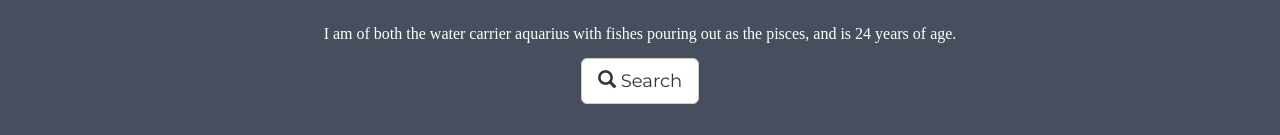
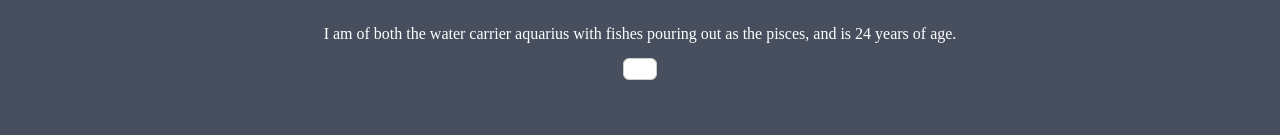
Before and after one commit to kayleahJ218/kw-portfolio, an Angular app: page / in a window 1280 px wide. Shown: the part 817-952 px from the top of the page. Built offline with nearby package versions, Linux system fonts and the light colour scheme.

Commit message:
1 file modified

```diff
--- a/src/app/app.component.html
+++ b/src/app/app.component.html
@@ -86,7 +86,7 @@
   <h3 class="margin">What Am I?</h3>
   <p>I am of both the water carrier aquarius with fishes pouring out as the pisces, and is 24 years of age.</p>
   <a href="#" class="btn btn-default btn-lg">
-    <span class="glyphicon glyphicon-search"></span> Search
+
   </a>
 </div>
 
```
